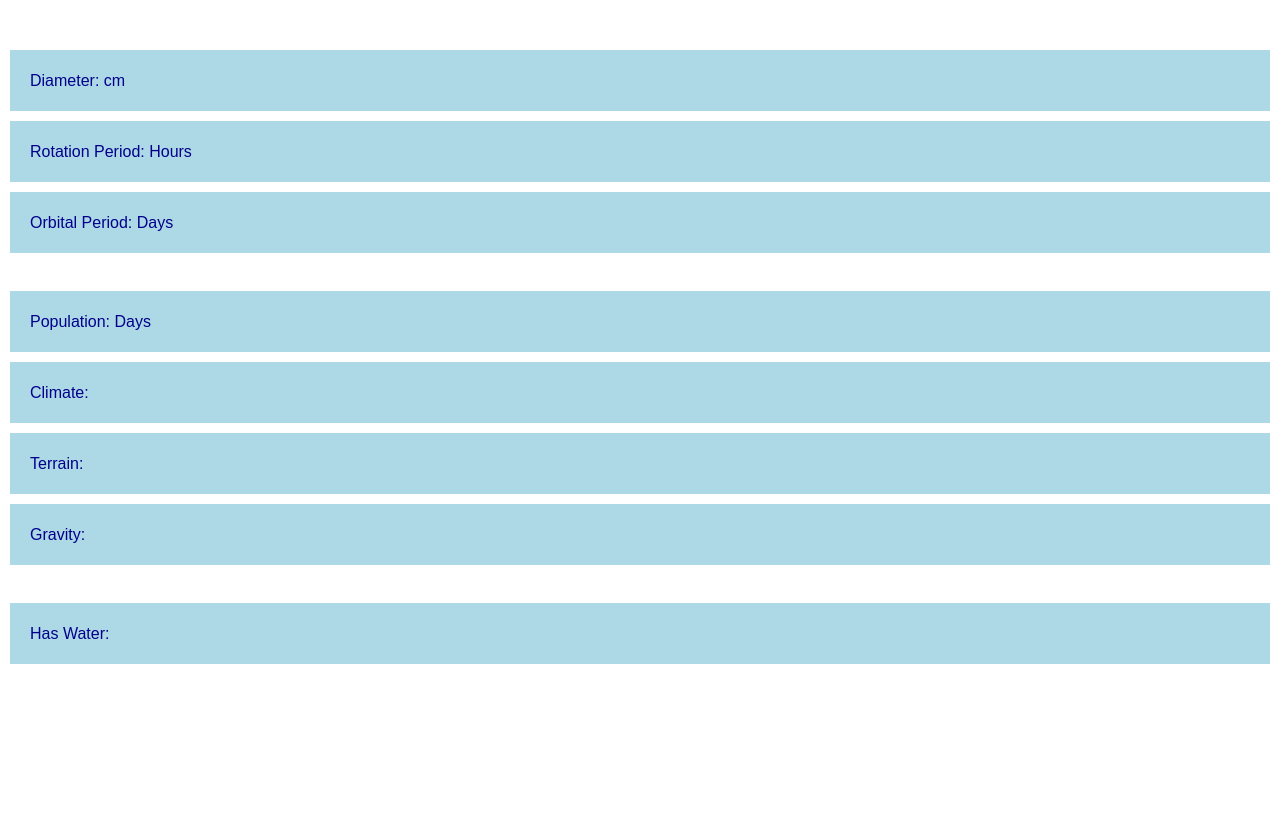
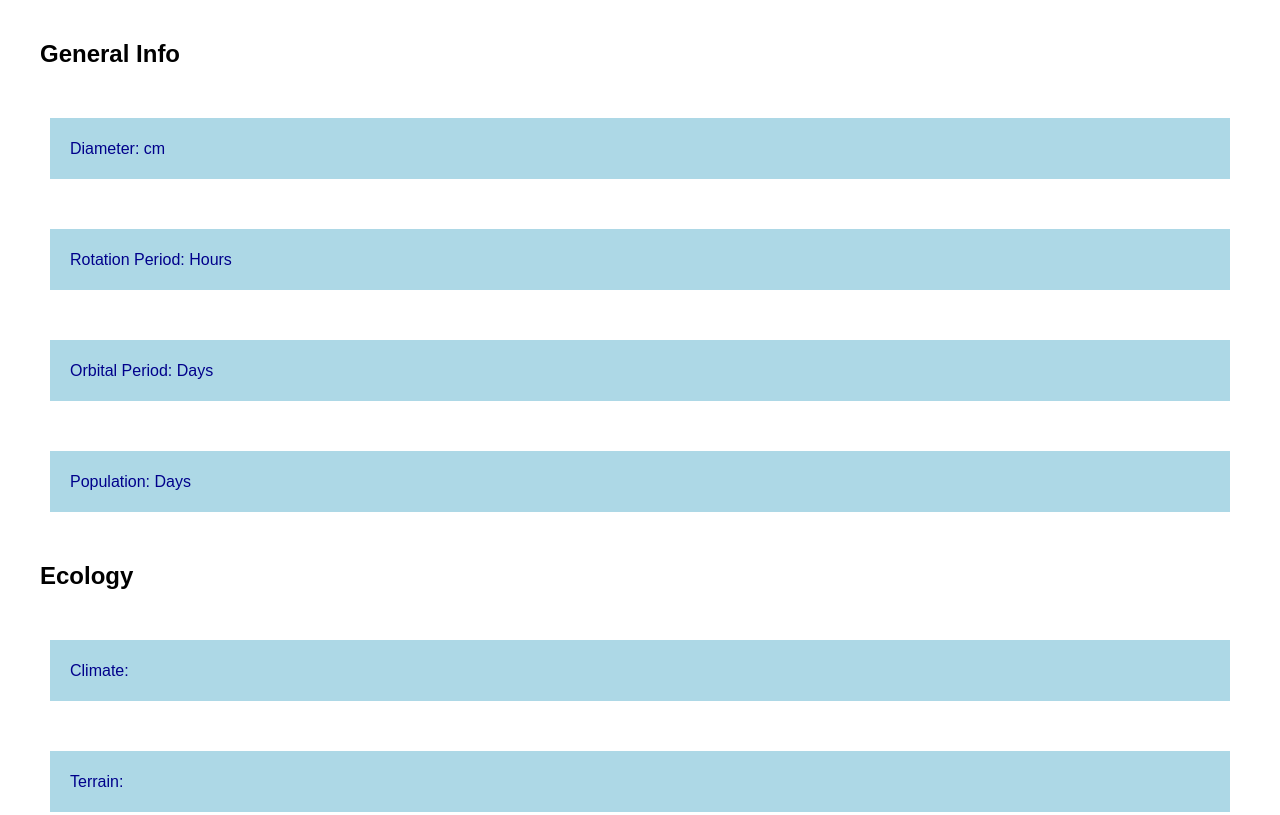
Before and after one commit to tonyhuang17/Travelers-Project-1, a plain HTML site: page planet.html in a window 1280 px wide. Shown: the top 815 px of the page. Drawn offline with Linux system fonts and the light colour scheme; no server answers.

Commit message:
Added some headers to the planet template page

```diff
--- a/planet.html
+++ b/planet.html
@@ -13,18 +13,20 @@
 <body>
   <main>
     <h1 id="name"></h1>
+
+    <h2 id="genInfo">General Info</h2>
       <section id="generalInfo">
         <p>Diameter: <span id="diameter"></span> cm</p>
         <p>Rotation Period: <span id="rot_period"></span> Hours</p>
         <p>Orbital Period: <span id="orb_period"></span> Days</p>
-        <br>
         <p>Population: <span id="population"></span> Days</p>
       </section>
+
+    <h2 id="ecology">Ecology</h2>
       <section id="ecology">
         <p>Climate: <span id="climate"></span></p>
         <p>Terrain: <span id="terrain"></span></p>
         <p>Gravity: <span id="gravity"></span></p>
-        <br>
         <p>Has Water: <span id="has_water"></span></p>
       </section>
     </section>
--- a/site.css
+++ b/site.css
@@ -71,7 +71,11 @@ label {
 
 /* Character page */
 h1#name {
-  margin: 50px;
+  margin: 20px;
+}
+
+h2#genInfo, h2#ecology {
+  margin: 40px;
 }
 
 #generalInfo #ecology {
@@ -83,7 +87,7 @@ h1#name {
 
 #generalInfo p, #ecology p {
   padding: 20px;
-  margin: 10px;
+  margin: 50px;
   color: var(--dark2);
   background-color: var(--light2);
 }
```
